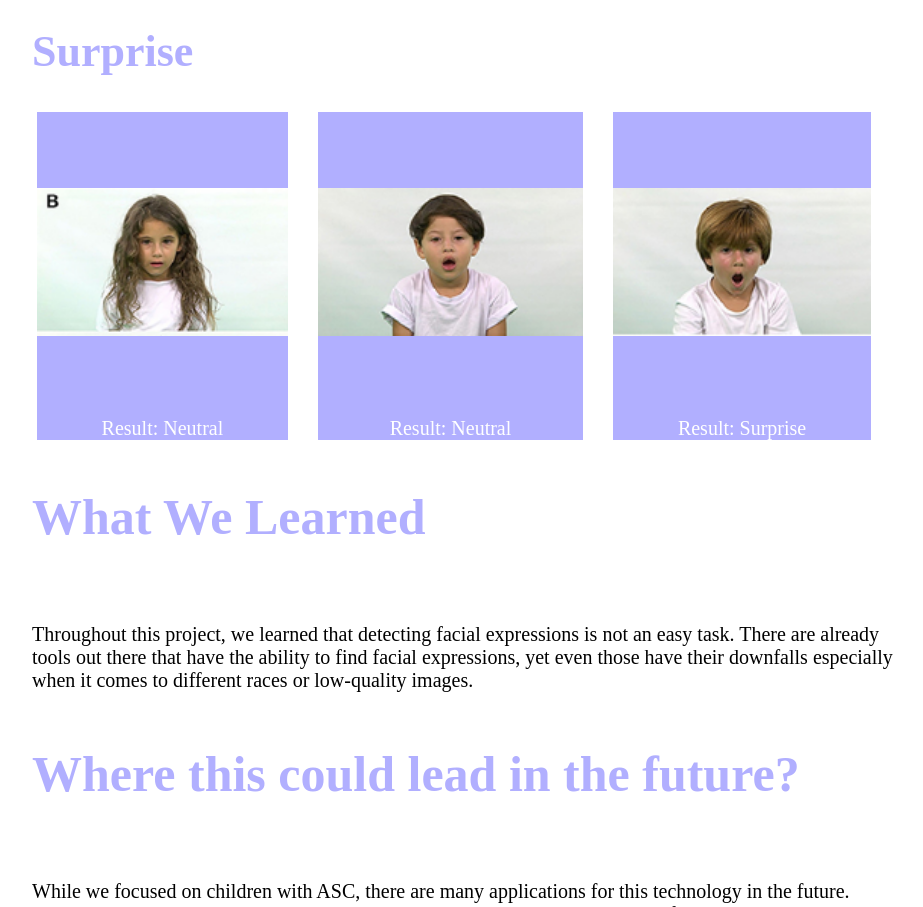
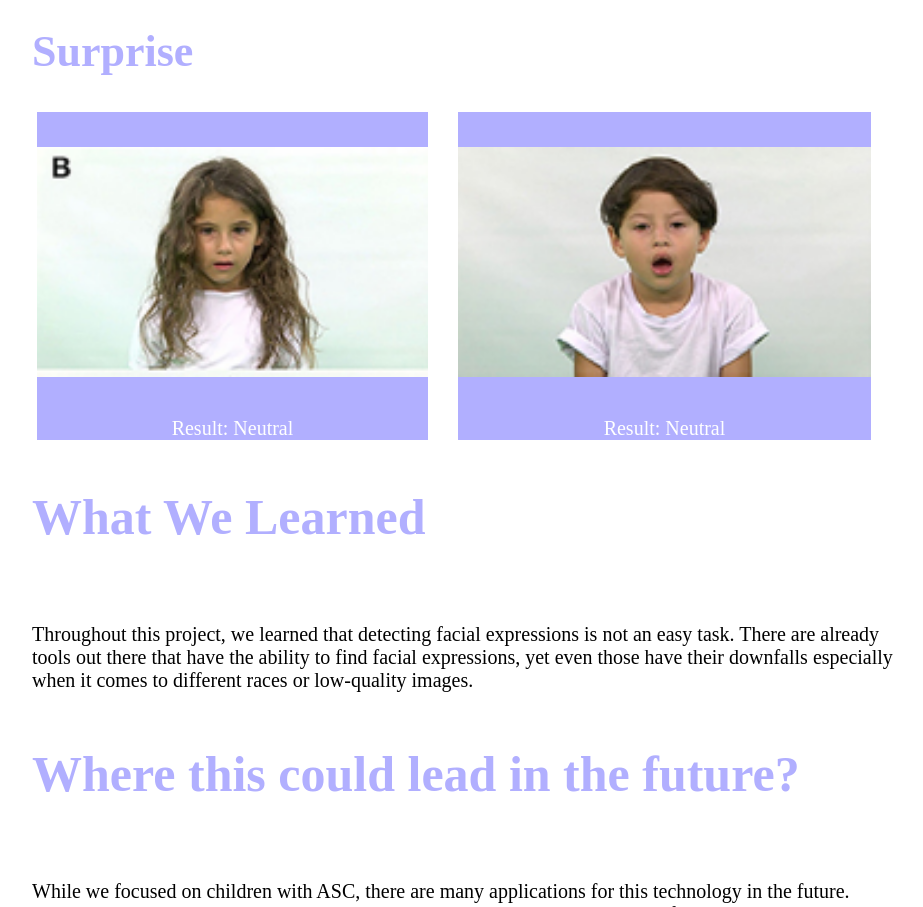
Before and after one commit to najufmalik/ChildrensFacialRecognition, a plain HTML site: page index.html in a window 1280 px wide. Shown: the part 5747-6654 px from the top of the page, without its empty margins (176-1099 px from the left). Drawn offline with Linux system fonts and the light colour scheme.

Commit message:
Update index.html

```diff
--- a/index.html
+++ b/index.html
@@ -235,12 +235,6 @@
 						<figcaption>Result: Neutral</figcaption>
 					</figure>
 				</div>
-				<div class="column">
-					<figure>
-						<img src="https://github.com/najufmalik/ChildrensFacialRecognition/blob/main/surprise/B4.PNG?raw=true" style="width:100%">
-						<figcaption>Result: Surprise</figcaption>
-					</figure>
-				</div>
 			</div>
 		</div>
 		<!-- end of results and comparisons -->
```
